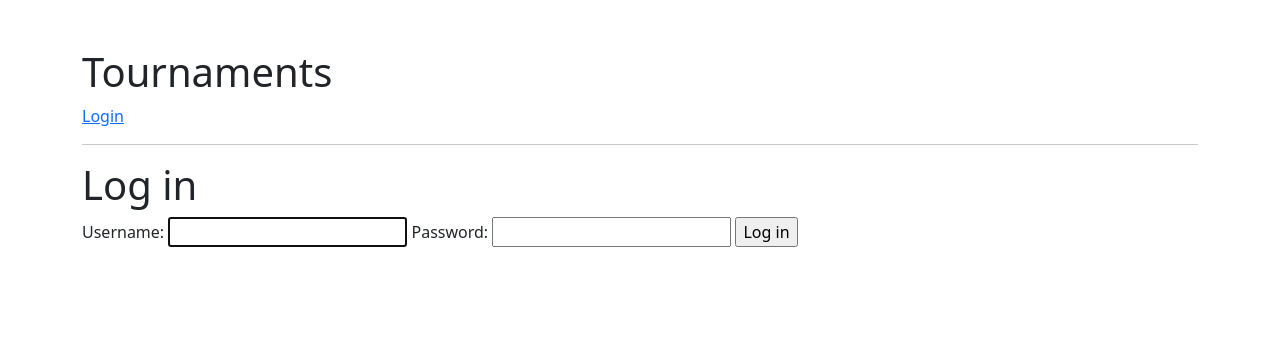
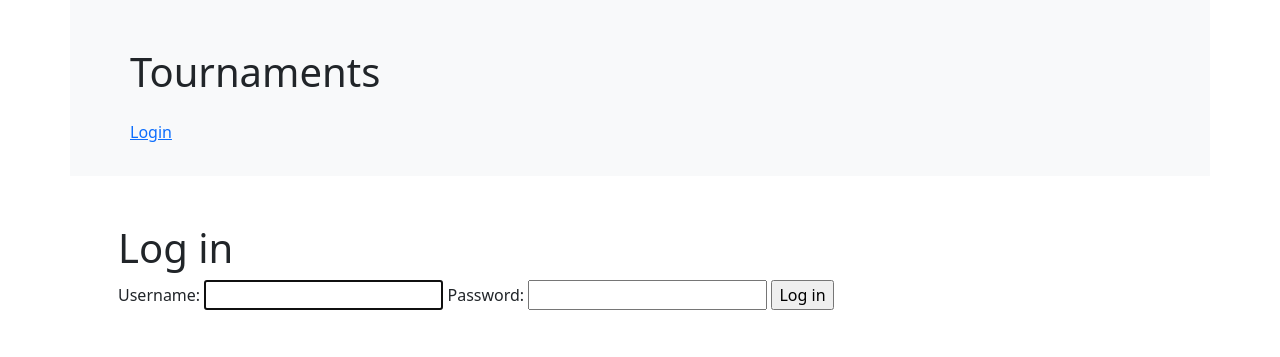
Before and after one commit to ir-i/tournaments, a Django app: page /users/login/?next=/reports/reports/1/decline in a window 1280 px wide. Shown: the top 357 px of the page. Run offline with Django 4.2, Linux system fonts and the light colour scheme; parts of the project's set-up code (start-up, migrations or seed data) failed here and were passed over; some libraries are stand-ins or nearby versions.

Commit message:
Слегка причесана шапка и добавлены отступы для контента

```diff
--- a/templates/base_layout.html
+++ b/templates/base_layout.html
@@ -10,11 +10,12 @@
         <script src="{% static 'bootstrap/js/bootstrap.min.js' %}"></script>
     </head>
     <body>
-        <div class="container-lg my-5">
-            <h1>Tournaments</h1>
+        <div class="container-lg bg-light">
+            <h1 class="pt-5 ps-5">Tournaments</h1>
             <nav>
+                <div class="d-flex ps-5 pt-3 pb-3">
                     {% if user.is_authenticated %}
-                    <p class="lead">Oh, hi {{ user.username }}</p>
+                        <p class="lead pe-3">Oh, hi {{ user.username }}</p>
                         <form action="{% url 'users:logout' %}" method="post">
                             {% csrf_token %}
                             <button type="submit" class="btn btn-primary">Logout</button>
@@ -22,8 +23,10 @@
                     {% else %}
                         <p><a href="{% url 'users:login' %}">Login</a></p>
                     {% endif %}
+                </div>
             </nav>
-            <hr>
+        </div>
+        <div class="container-lg p-5">
             {% block content %}
             {% endblock %}
         </div>
```
Lines whose indentation alone changed are shown as unchanged.
